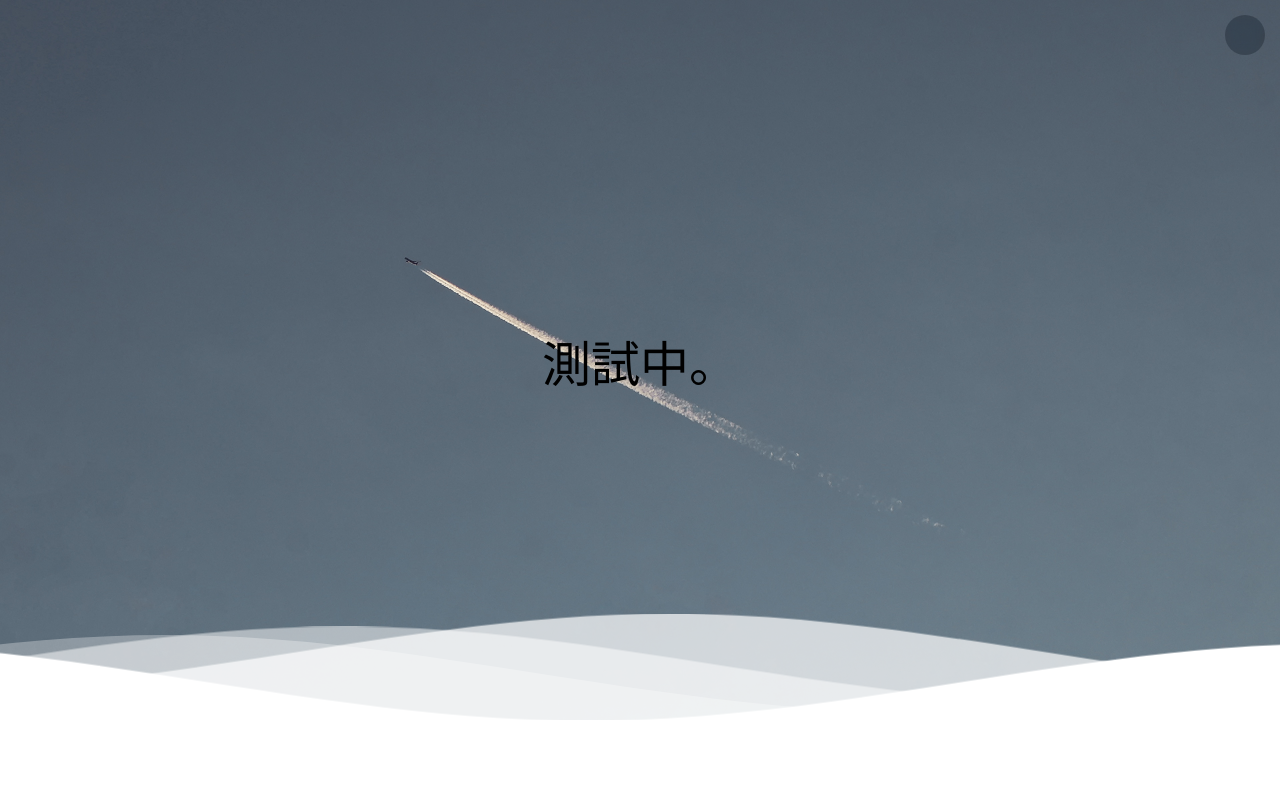
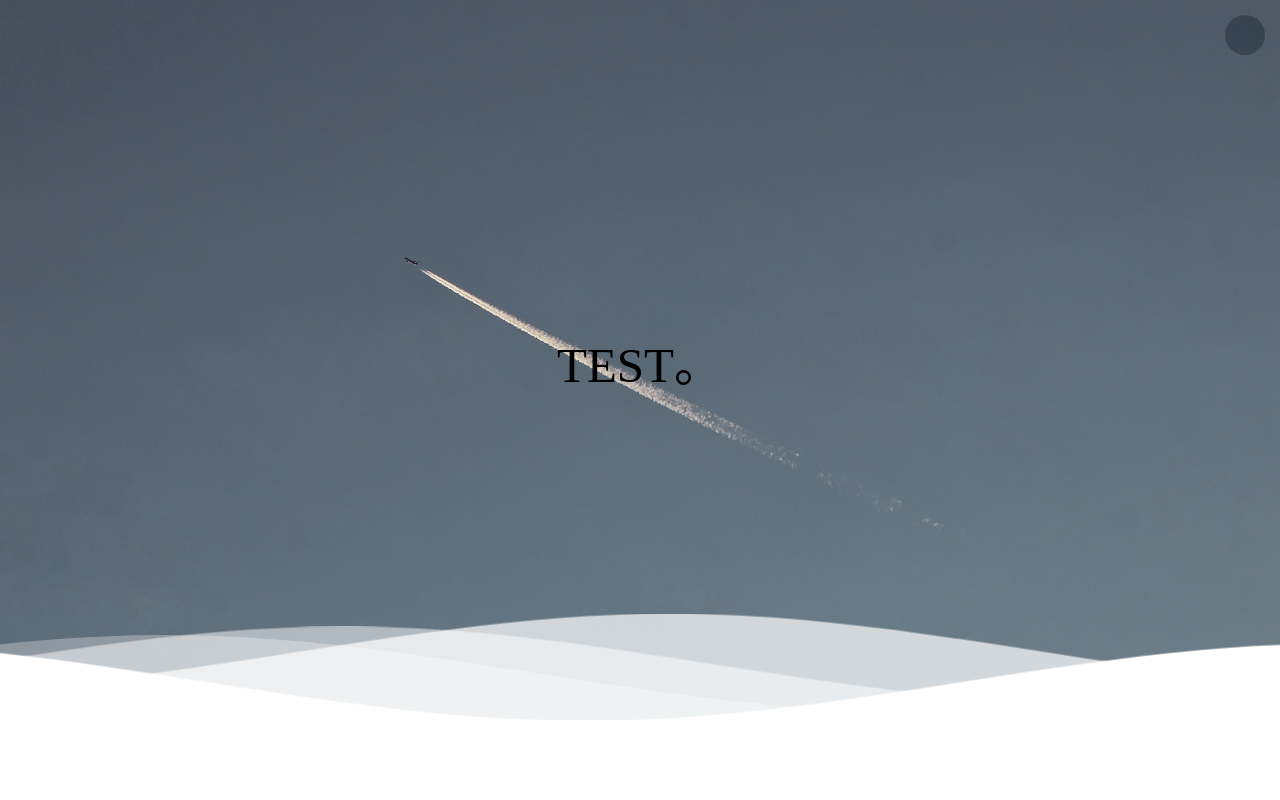
Before and after one commit to JAAAE/JAAAE.github.io, a plain HTML site: page index.html in a window 1280 px wide. Shown: the top 800 px of the page. Drawn offline with nearby package versions, Linux system fonts and the light colour scheme; some packages are replaced by stand-ins of ours; a small style sheet from the web is missing.

Commit message:
Site updated: 2020-11-03 09:32:38

```diff
--- a/index.html
+++ b/index.html
@@ -85,7 +85,7 @@
       },
       motto: {
         api: '',
-        default: '測試中。'
+        default: 'TEST。'
       },
       galleries: {
         enable: true
```
Also changed, not shown: 2020/11/01/hello-world/index.html (+1 -1 lines), archives/2020/11/index.html (+1 -1 lines), archives/2020/index.html (+1 -1 lines), archives/index.html (+1 -1 lines).
